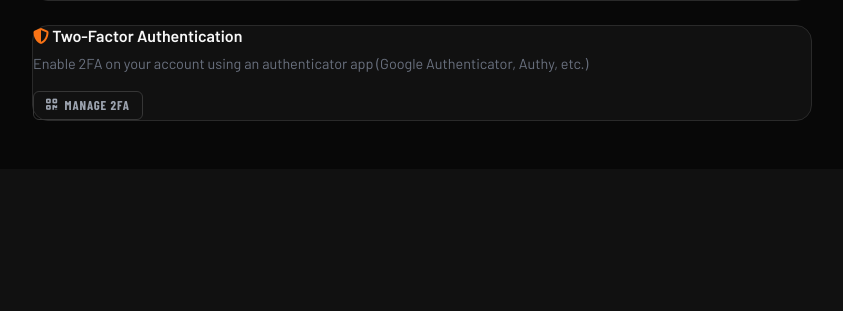
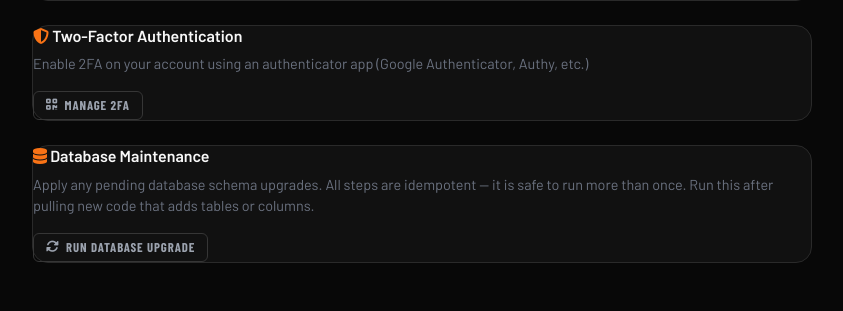
Before and after one commit to damell01/git_test, a PHP site: page /admin/modules/settings/index.php in a window 1280 px wide. Shown: the part 2262-2573 px from the top of the page, without its empty margins (252-1095 px from the left). Before the commit the page ends 2383 px from the top, so only its background shows below. Run offline with PHP 8.4, Linux system fonts and the light colour scheme; the visitor is signed in with stand-in values (Sample User, id 1); data comes from the database, SQL or seed files in the repository; data that the repository does not hold is empty; some libraries are stand-ins or nearby versions; some web fonts are replaced.

Commit message:
Add Run Database Upgrade button to Settings page
Agent-Logs-Url: https://github.com/damell01/DumpsterRentalApp/sessions/21d4209a-8852-4d75-80d5-e8ad69e1b144

Co-authored-by: damell01 <58995862+damell01@users.noreply.github.com>

```diff
--- a/admin/install/upgrade.php
+++ b/admin/install/upgrade.php
@@ -16,9 +16,10 @@
 // ─── Security ────────────────────────────────────────────────────────────────
 define('UPGRADE_SECRET', 'change-this-to-a-random-string-before-use');
 
-$isCli = (PHP_SAPI === 'cli');
+$isCli        = (PHP_SAPI === 'cli');
+$isAdminCall  = defined('RUNNING_FROM_ADMIN') && RUNNING_FROM_ADMIN === true;
 
-if (!$isCli) {
+if (!$isCli && !$isAdminCall) {
     $provided = $_GET['secret'] ?? '';
     if ($provided !== UPGRADE_SECRET || UPGRADE_SECRET === 'change-this-to-a-random-string-before-use') {
         http_response_code(403);
--- a/admin/modules/settings/index.php
+++ b/admin/modules/settings/index.php
@@ -437,6 +437,27 @@ layout_start('Settings', 'settings');
     </a>
 </div>
 
+<!-- ── Database Maintenance ──────────────────────────────────────────────── -->
+<div class="tp-card mt-4" style="max-width:780px;">
+    <h6 class="mb-2" style="font-weight:600;">
+        <i class="fa-solid fa-database" style="color:#f97316;"></i> Database Maintenance
+    </h6>
+    <p style="font-size:.9rem;color:var(--gy);">
+        Apply any pending database schema upgrades. All steps are idempotent — it is
+        safe to run more than once. Run this after pulling new code that adds tables
+        or columns.
+    </p>
+    <button type="button" id="btnRunUpgrade" class="btn-tp-ghost btn-tp-sm" onclick="runUpgrade()">
+        <i class="fa-solid fa-rotate" id="upgradeIcon"></i> Run Database Upgrade
+    </button>
+    <div id="upgradeOutput" style="display:none;margin-top:1rem;">
+        <pre id="upgradeOutputText"
+             style="background:#111827;color:#d1fae5;padding:1rem;border-radius:6px;
+                    font-size:.78rem;line-height:1.5;max-height:420px;overflow-y:auto;
+                    white-space:pre-wrap;word-break:break-word;border:1px solid #1f2937;"></pre>
+    </div>
+</div>
+
 <script>
 function toggleField(id) {
     var inp  = document.getElementById(id);
@@ -449,6 +470,62 @@ function toggleField(id) {
         icon.classList.replace('fa-eye-slash', 'fa-eye');
     }
 }
+
+function runUpgrade() {
+    var btn    = document.getElementById('btnRunUpgrade');
+    var icon   = document.getElementById('upgradeIcon');
+    var output = document.getElementById('upgradeOutput');
+    var text   = document.getElementById('upgradeOutputText');
+
+    btn.disabled = true;
+    icon.classList.add('fa-spin');
+    text.textContent = 'Running upgrade…';
+    output.style.display = 'block';
+
+    // Grab the CSRF token from any of the forms on this page.
+    var csrfInput = document.querySelector('input[name="<?= CSRF_TOKEN_NAME ?>"]');
+    if (!csrfInput) {
+        text.textContent = 'Security token not found. Please refresh the page and try again.';
+        text.style.color = '#fca5a5';
+        btn.disabled = false;
+        icon.classList.remove('fa-spin');
+        return;
+    }
+    var csrfToken = csrfInput.value;
+
+    var body = new URLSearchParams();
+    body.append('<?= CSRF_TOKEN_NAME ?>', csrfToken);
+
+    fetch('run_upgrade.php', {
+        method:  'POST',
+        headers: { 'Content-Type': 'application/x-www-form-urlencoded' },
+        body:    body.toString()
+    })
+    .then(function(r) { return r.json(); })
+    .then(function(data) {
+        btn.disabled = false;
+        icon.classList.remove('fa-spin');
+
+        var out = data.output || '';
+        if (data.errors && data.errors.length > 0) {
+            out += '\n\nFailed steps:\n' + data.errors.join('\n');
+        }
+        text.textContent = out || 'No output returned.';
+
+        if (data.success) {
+            text.style.color = '#d1fae5'; // green
+        } else {
+            text.style.color = '#fca5a5'; // red
+        }
+    })
+    .catch(function(err) {
+        btn.disabled = false;
+        icon.classList.remove('fa-spin');
+        text.textContent = 'Unable to run database upgrade. Please try again or contact support.';
+        text.style.color = '#fca5a5';
+        console.error('Upgrade request failed:', err);
+    });
+}
 </script>
 
 <?php
```
Also changed, not shown: admin/modules/settings/run_upgrade.php (added, +45 -0 lines).
